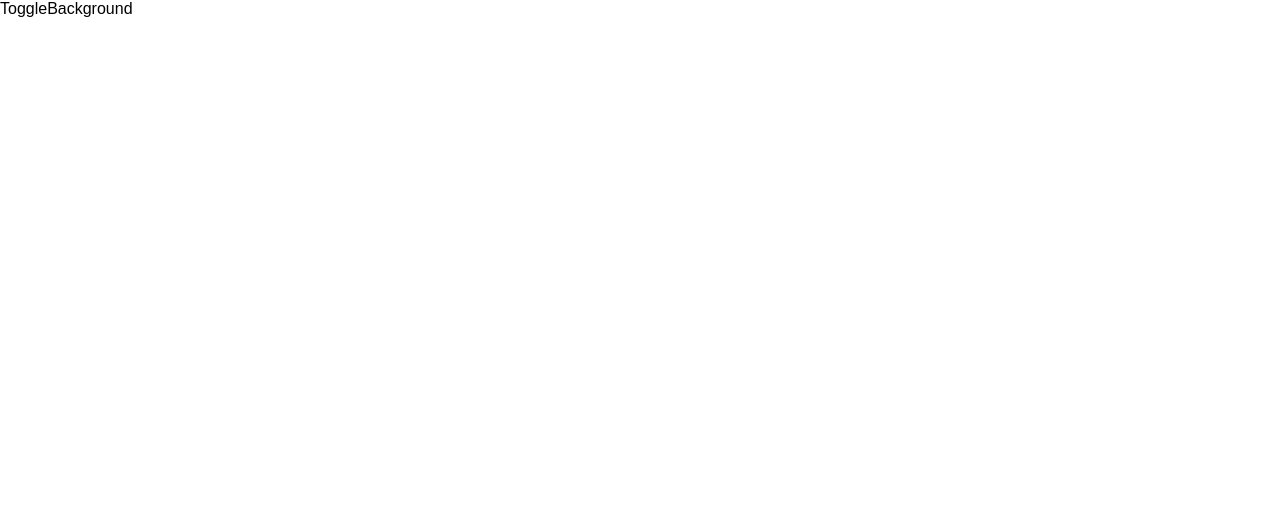
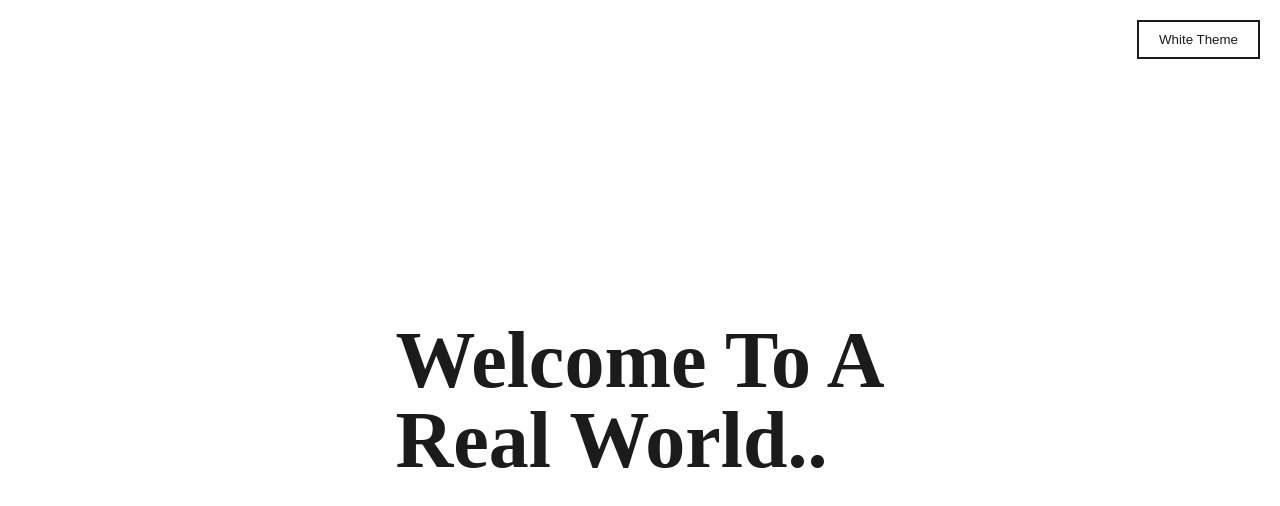
Before and after one commit to ecetinerdem/react-demos, a React (Vite) app: page / in a window 1280 px wide. Shown: the top 506 px of the page. Built offline with nearby package versions, Linux system fonts and the light colour scheme; a web font is replaced by a local one.

Commit message:
add ToggleBackground

```diff
--- a/src/components/ToggleBackground.jsx
+++ b/src/components/ToggleBackground.jsx
@@ -3,7 +3,33 @@ import { useState } from 'react'
 import React from 'react'
 
 export const ToggleBackground = () => {
-  return (
-    <div>ToggleBackground</div>
-  )
-}
+    const [backgroundColor, setBackgroundColor] = useState("white");
+    const [textColor, setTextColor] = useState("#1b1b1b");
+    const [buttonStyle, setButtonStyle] = useState("white");
+
+    function handleClick() {
+      setBackgroundColor(backgroundColor === "white" ? "#1b1b1b" : "white");
+      setTextColor(textColor === "#1b1b1b" ? "#ffa31a" : "#1b1b1b");
+      setButtonStyle(backgroundColor === "white" ? "#1b1b1b" : "white");
+    }
+
+    return (
+      <section style={{ backgroundColor, color: textColor }}>
+        <button
+          onClick={handleClick}
+          style={{
+            buttonStyle,
+            color: textColor,
+            border: `2px solid ${textColor}`,
+          }}
+        >
+          {backgroundColor == "#1b1b1b" ? "Black Theme" : "White Theme"}
+        </button>
+        <section className="content">
+          <h1>
+            Welcome To A <br /> Real World..
+          </h1>
+        </section>
+      </section>
+    );
+  }
```
